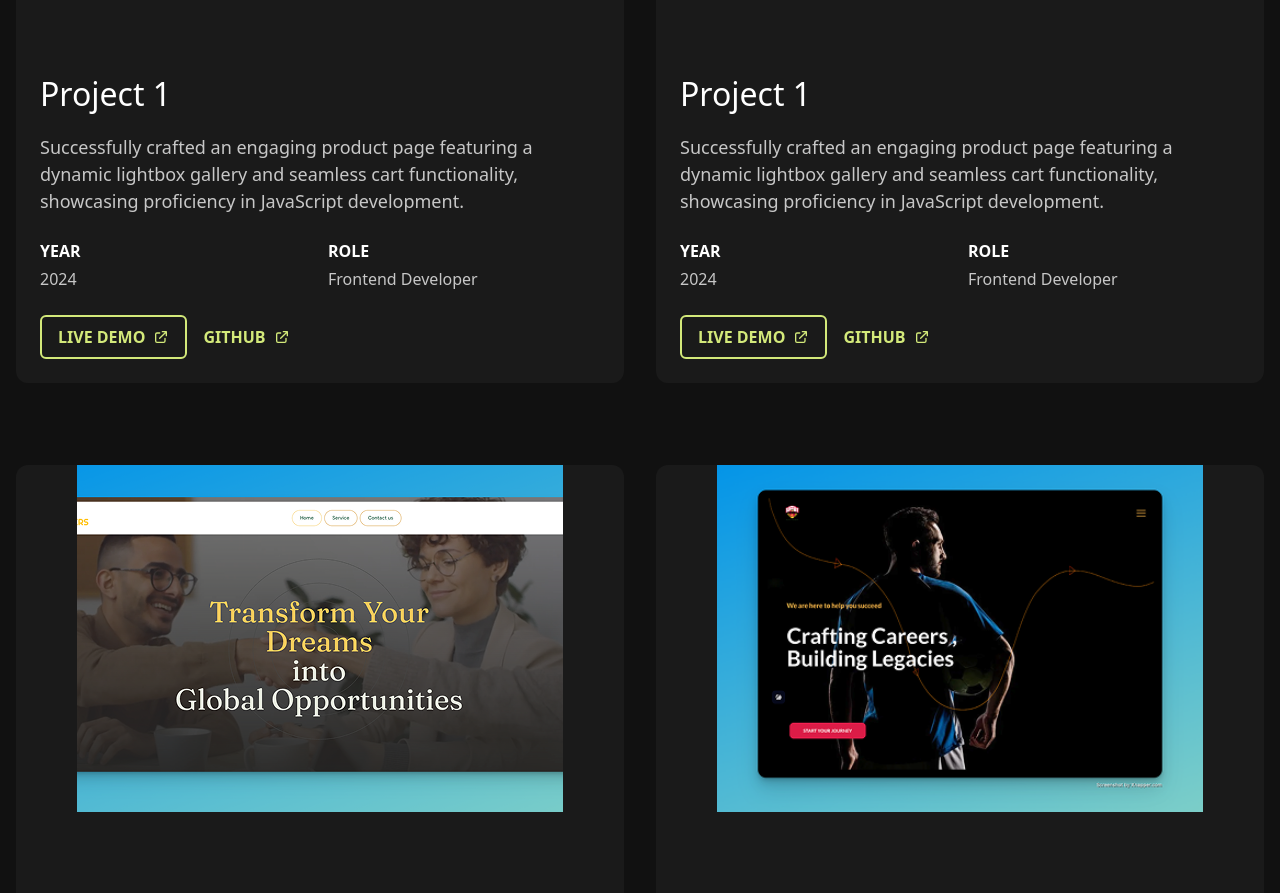
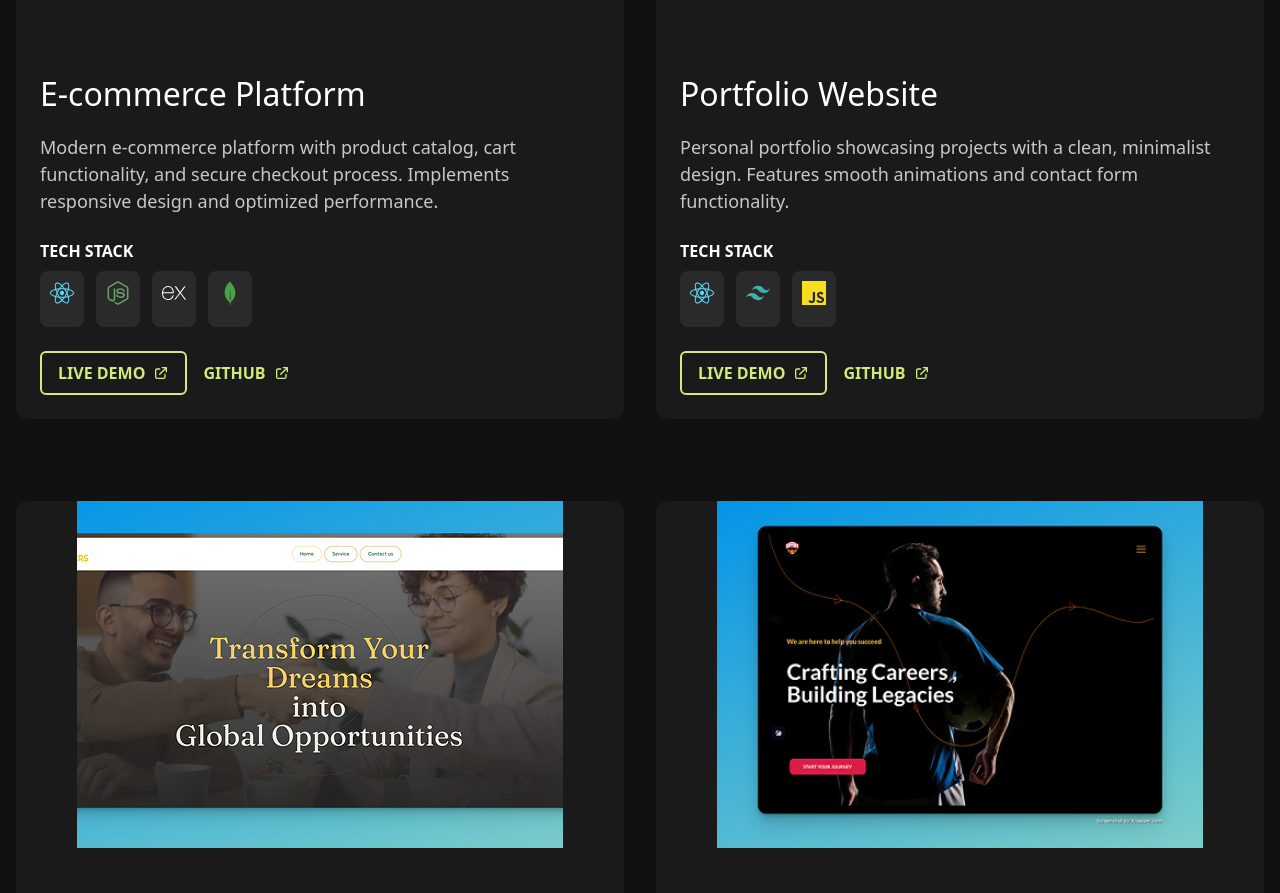
Before and after one commit to yusstech/my-portfoilio-website, a React (Vite) app: page / in a window 1280 px wide. Shown: the part 1923-2816 px from the top of the page. Built offline with nearby package versions, Linux system fonts and the light colour scheme.

Commit message:
Added Project stacl tools

```diff
--- a/src/components/Projects.css
+++ b/src/components/Projects.css
@@ -72,3 +72,48 @@
   background-color: #d1fae5;
   color: #065f46;
 }
+
+/* Tech stack icons styling */
+.tech-icon-container {
+  display: flex;
+  align-items: center;
+  justify-content: center;
+  background-color: #2A2A2A;
+  border-radius: 8px;
+  padding: 10px;
+  transition: transform 0.2s, background-color 0.2s;
+}
+
+.tech-icon-container:hover {
+  transform: translateY(-5px);
+  background-color: #333333;
+}
+
+.tech-icon {
+  color: #D3E97A;
+}
+
+/* Add specific colors for tech icons if desired */
+.tech-icon[title="WordPress"] {
+  color: #21759b;
+}
+
+.tech-icon[title="React"] {
+  color: #61dafb;
+}
+
+.tech-icon[title="Node.js"] {
+  color: #68a063;
+}
+
+.tech-icon[title="Express.js"] {
+  color: #ffffff;
+}
+
+/* Fallback for tech labels */
+.tech-label {
+  color: #D3E97A;
+  font-size: 14px;
+  font-weight: 500;
+  text-transform: uppercase;
+}
--- a/src/components/Projects.jsx
+++ b/src/components/Projects.jsx
@@ -1,9 +1,107 @@
+import React from 'react';
 import { projects } from "../projectdata.js";
 import "./Projects.css";
+import {
+  FaWordpress,
+  FaReact,
+  FaNodeJs,
+  FaVuejs,
+  FaAngular,
+  FaPhp,
+  FaPython,
+  FaJava,
+  FaDatabase,
+  FaAws,
+  FaDocker,
+  FaLaravel
+} from "react-icons/fa";
+import {
+  SiExpress,
+  SiMongodb,
+  SiPostgresql,
+  SiMysql,
+  SiRedux,
+  SiNextdotjs,
+  SiTailwindcss,
+  SiBootstrap,
+  SiFirebase,
+  SiDjango,
+  SiFlask,
+  SiTypescript,
+  SiJavascript,
+  SiGraphql
+} from "react-icons/si";
 
 function Projects() {
   const handleProjectClick = (url) => {
     window.open(url, '_blank', 'noopener,noreferrer');
+  };
+
+  // Technology icon mapping
+  const techIcons = {
+    // Frontend
+    "react": { icon: <FaReact size={24} className="tech-icon" title="React" />, color: "#61dafb" },
+    "vuejs": { icon: <FaVuejs size={24} className="tech-icon" title="Vue.js" />, color: "#4FC08D" },
+    "angular": { icon: <FaAngular size={24} className="tech-icon" title="Angular" />, color: "#DD0031" },
+    "nextjs": { icon: <SiNextdotjs size={24} className="tech-icon" title="Next.js" />, color: "#000000" },
+    "redux": { icon: <SiRedux size={24} className="tech-icon" title="Redux" />, color: "#764ABC" },
+    "tailwindcss": { icon: <SiTailwindcss size={24} className="tech-icon" title="Tailwind CSS" />, color: "#38B2AC" },
+    "bootstrap": { icon: <SiBootstrap size={24} className="tech-icon" title="Bootstrap" />, color: "#7952B3" },
+
+    // Backend
+    "nodejs": { icon: <FaNodeJs size={24} className="tech-icon" title="Node.js" />, color: "#68a063" },
+    "express": { icon: <SiExpress size={24} className="tech-icon" title="Express.js" />, color: "#ffffff" },
+    "php": { icon: <FaPhp size={24} className="tech-icon" title="PHP" />, color: "#777BB4" },
+    "python": { icon: <FaPython size={24} className="tech-icon" title="Python" />, color: "#3776AB" },
+    "java": { icon: <FaJava size={24} className="tech-icon" title="Java" />, color: "#007396" },
+    "django": { icon: <SiDjango size={24} className="tech-icon" title="Django" />, color: "#092E20" },
+    "flask": { icon: <SiFlask size={24} className="tech-icon" title="Flask" />, color: "#000000" },
+    "laravel": { icon: <FaLaravel size={24} className="tech-icon" title="Laravel" />, color: "#FF2D20" },
+
+    // CMS
+    "wordpress": { icon: <FaWordpress size={24} className="tech-icon" title="WordPress" />, color: "#21759b" },
+
+    // Databases
+    "mongodb": { icon: <SiMongodb size={24} className="tech-icon" title="MongoDB" />, color: "#47A248" },
+    "postgresql": { icon: <SiPostgresql size={24} className="tech-icon" title="PostgreSQL" />, color: "#336791" },
+    "mysql": { icon: <SiMysql size={24} className="tech-icon" title="MySQL" />, color: "#4479A1" },
+    "database": { icon: <FaDatabase size={24} className="tech-icon" title="Database" />, color: "#f29111" },
+
+    // Cloud & DevOps
+    "aws": { icon: <FaAws size={24} className="tech-icon" title="AWS" />, color: "#FF9900" },
+    "docker": { icon: <FaDocker size={24} className="tech-icon" title="Docker" />, color: "#2496ED" },
+    "firebase": { icon: <SiFirebase size={24} className="tech-icon" title="Firebase" />, color: "#FFCA28" },
+
+    // Languages & Others
+    "typescript": { icon: <SiTypescript size={24} className="tech-icon" title="TypeScript" />, color: "#3178C6" },
+    "javascript": { icon: <SiJavascript size={24} className="tech-icon" title="JavaScript" />, color: "#F7DF1E" },
+    "graphql": { icon: <SiGraphql size={24} className="tech-icon" title="GraphQL" />, color: "#E10098" }
+  };
+
+  // Function to render tech icon with custom styling
+  const renderTechIcon = (tech, index) => {
+    // Check if we have an icon for this tech
+    const techData = techIcons[tech.toLowerCase()];
+
+    if (techData) {
+      // Clone the icon element and apply the specific tech color
+      const styledIcon = React.cloneElement(techData.icon, {
+        style: { color: techData.color }
+      });
+
+      return (
+        <div key={index} className="tech-icon-container" title={techData.icon.props.title}>
+          {styledIcon}
+        </div>
+      );
+    }
+
+    // Fallback for technologies not in our mapping
+    return (
+      <div key={index} className="tech-icon-container">
+        <div className="tech-label">{tech}</div>
+      </div>
+    );
   };
 
   return (
@@ -30,14 +128,15 @@ function Projects() {
                 <h3 className="project-title mb-4">{project.name}</h3>
                 <p className="project-description mb-6">{project.description}</p>
 
-                <div className="grid grid-cols-2 gap-4 mb-6">
+                {/* Tech Stack Icons */}
+                <div className="flex flex-wrap gap-4 mb-6">
                   <div>
-                    <p className="project-info-title mb-1">YEAR</p>
-                    <p className="project-info">{project.year}</p>
-                  </div>
-                  <div>
-                    <p className="project-info-title mb-1">ROLE</p>
-                    <p className="project-info">{project.role}</p>
+                    <p className="project-info-title mb-2">TECH STACK</p>
+                    <div className="flex flex-wrap gap-3">
+                      {project.techStack && project.techStack.map((tech, index) =>
+                        renderTechIcon(tech, index)
+                      )}
+                    </div>
                   </div>
                 </div>
 
--- a/src/components/Stack.jsx
+++ b/src/components/Stack.jsx
@@ -21,7 +21,6 @@ function Stack() {
         { id: 17, name: 'Docker', icon: <FaDocker /> },
         { id: 18, name: 'AWS', icon: <FaAws /> },
         { id: 19, name: 'Git', icon: <FaGitAlt /> },
-        { id: 20, name: 'VS Code', icon: <TbBrandVscode /> },
         { id: 21, name: 'Tailwind CSS', icon: <SiTailwindcss /> },
     ];
 
--- a/src/projectdata.js
+++ b/src/projectdata.js
@@ -1,53 +1,68 @@
 export const projects = [
     {
         id: 1,
-        name: "Project 1",
-        description: "Successfully crafted an engaging product page featuring a dynamic lightbox gallery and seamless cart functionality, showcasing proficiency in JavaScript development.",
+        name: "E-commerce Platform",
+        description: "Modern e-commerce platform with product catalog, cart functionality, and secure checkout process. Implements responsive design and optimized performance.",
         link: "https://www.google.com",
         github: "https://github.com/yourusername/project1",
         year: "2024",
         role: "Frontend Developer",
-        image: "assets/images/hdskin.png"
+        image: "assets/images/hdskin.png",
+        techStack: ["react", "nodejs", "express", "mongodb"]
     },
     {
         id: 2,
-        name: "Project 1",
-        description: "Successfully crafted an engaging product page featuring a dynamic lightbox gallery and seamless cart functionality, showcasing proficiency in JavaScript development.",
+        name: "Portfolio Website",
+        description: "Personal portfolio showcasing projects with a clean, minimalist design. Features smooth animations and contact form functionality.",
         link: "https://www.google.com",
         github: "https://github.com/yourusername/project2",
         year: "2024",
         role: "Frontend Developer",
-        image: "assets/images/beautyfindsng.png"
+        image: "assets/images/beautyfindsng.png",
+        techStack: ["react", "tailwindcss", "javascript"]
     },
     {
         id: 3,
-        name: "Project 1",
-        description: "Successfully crafted an engaging product page featuring a dynamic lightbox gallery and seamless cart functionality, showcasing proficiency in JavaScript development.",
+        name: "Blog Platform",
+        description: "Content management system with user authentication, article creation, and commenting features. Includes admin dashboard for content moderation.",
         link: "https://www.google.com",
         github: "https://github.com/yourusername/project3",
         year: "2024",
         role: "Frontend Developer",
-        image: "assets/images/inspirers.png"
+        image: "assets/images/inspirers.png",
+        techStack: ["wordpress", "php", "mysql"]
     },
     {
         id: 4,
-        name: "Project 1",
-        description: "Successfully crafted an engaging product page featuring a dynamic lightbox gallery and seamless cart functionality, showcasing proficiency in JavaScript development.",
+        name: "Task Management App",
+        description: "Productivity application for managing tasks, projects, and deadlines. Features drag-and-drop interface, notifications, and team collaboration tools.",
         link: "https://www.google.com",
         github: "https://github.com/yourusername/project4",
         year: "2024",
         role: "Frontend Developer",
-        image: "assets/images/inspirersport.png"
+        image: "assets/images/inspirersport.png",
+        techStack: ["vuejs", "firebase", "typescript"]
     },
     {
         id: 5,
-        name: "Project 1",
-        description: "Successfully crafted an engaging product page featuring a dynamic lightbox gallery and seamless cart functionality, showcasing proficiency in JavaScript development.",
+        name: "Video Streaming Service",
+        description: "Video streaming platform with user accounts, content recommendation system, and playback controls. Optimized for performance across devices.",
         link: "https://www.google.com",
         github: "https://www.google.com",
         year: "2024",
         role: "Frontend Developer",
-        image: "assets/images/evebeautique.png"
+        image: "assets/images/evebeautique.png",
+        techStack: ["nextjs", "postgresql", "aws", "redux"]
+    },
+    {
+        id: 6,
+        name: "Machine Learning Application",
+        description: "AI-powered application that analyzes user data to provide personalized recommendations. Includes data visualization dashboard and export capabilities.",
+        link: "https://www.google.com",
+        github: "https://github.com/yourusername/ml-app",
+        year: "2024",
+        role: "Full Stack Developer",
+        image: "assets/images/hdskin.png", // reusing image for demo
+        techStack: ["python", "tensorflow", "flask", "custom-algo"]
     }
-
 ]
```
